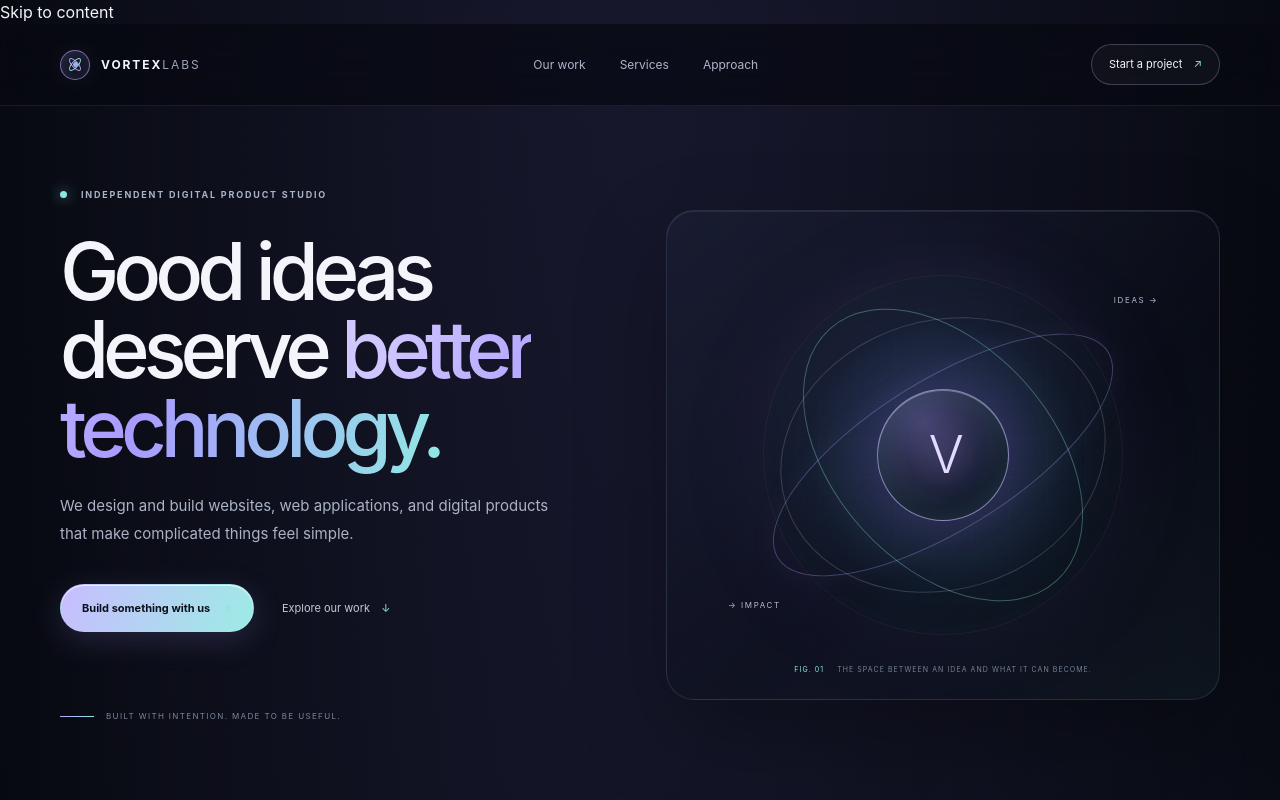
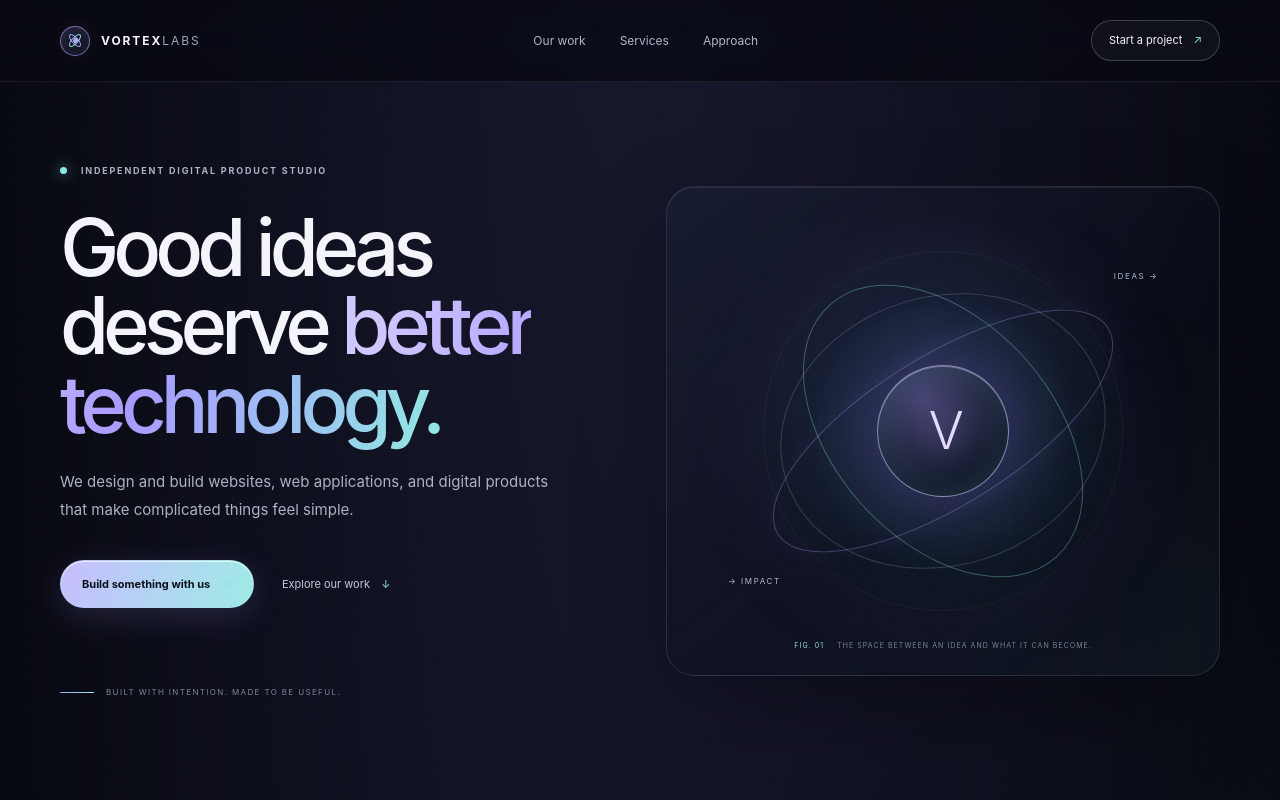
Before and after one commit to grok369-nexus/vortexlab, a Next.js app: page / in a window 1280 px wide. Shown: the top 800 px of the page. Built offline with nearby package versions, Linux system fonts and the light colour scheme.

Commit message:
fix: keep skip navigation accessible without visual clutter

```diff
--- a/src/app/globals.css
+++ b/src/app/globals.css
@@ -43,6 +43,8 @@ body::before {
   mask-image: linear-gradient(to bottom, black, transparent 78%);
 }
 a { color: inherit; text-decoration: none; }
+.skip-link { position: absolute; left: 16px; top: 12px; z-index: 50; padding: 10px 14px; border-radius: 999px; color: #0b1019; background: var(--cyan); transform: translateY(-160%); transition: transform .2s ease; }
+.skip-link:focus { transform: translateY(0); }
 button, input, select, textarea { font: inherit; }
 ::selection { background: rgba(181,165,255,.35); color: white; }
 :focus-visible { outline: 2px solid var(--cyan); outline-offset: 4px; }
```
